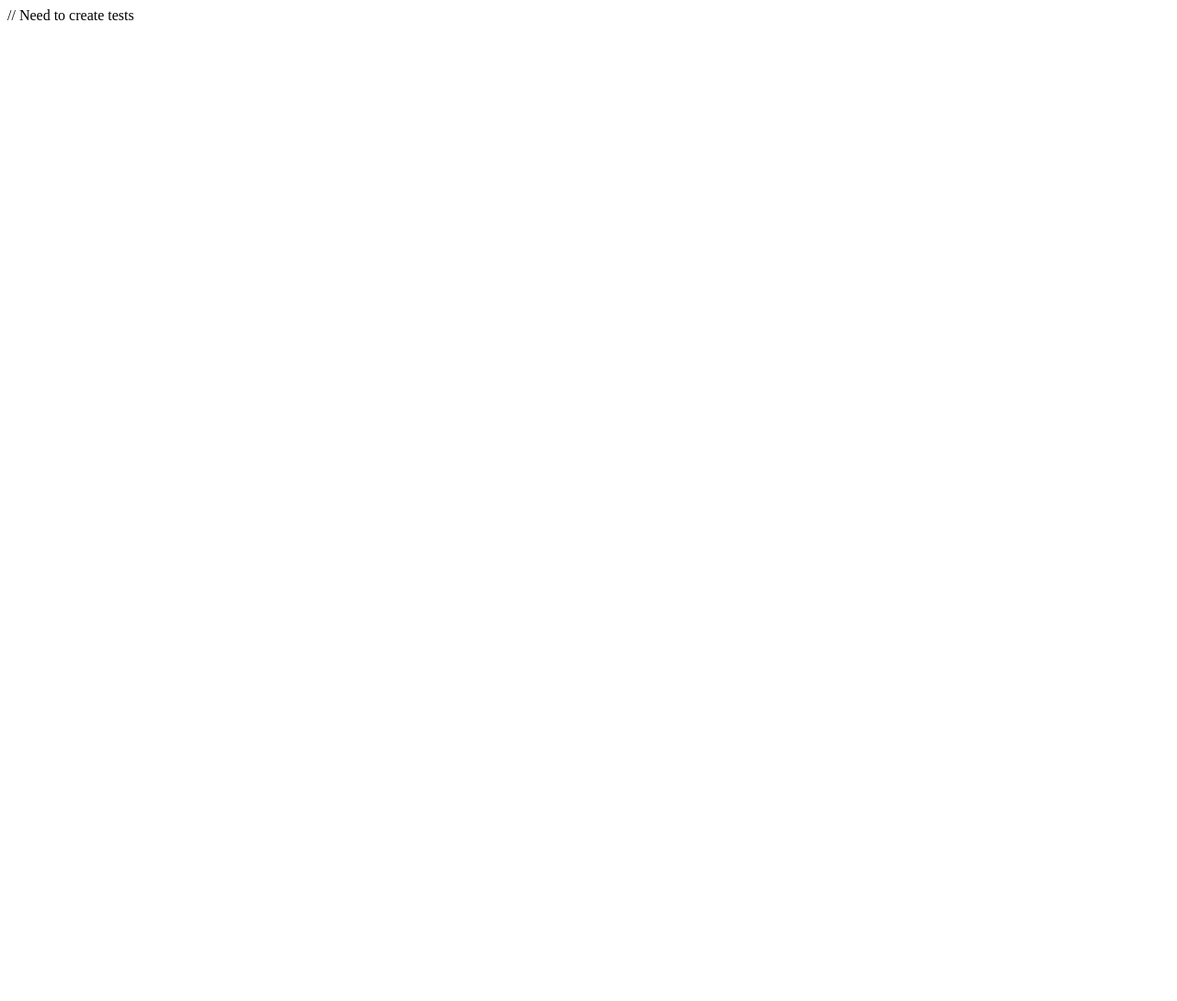
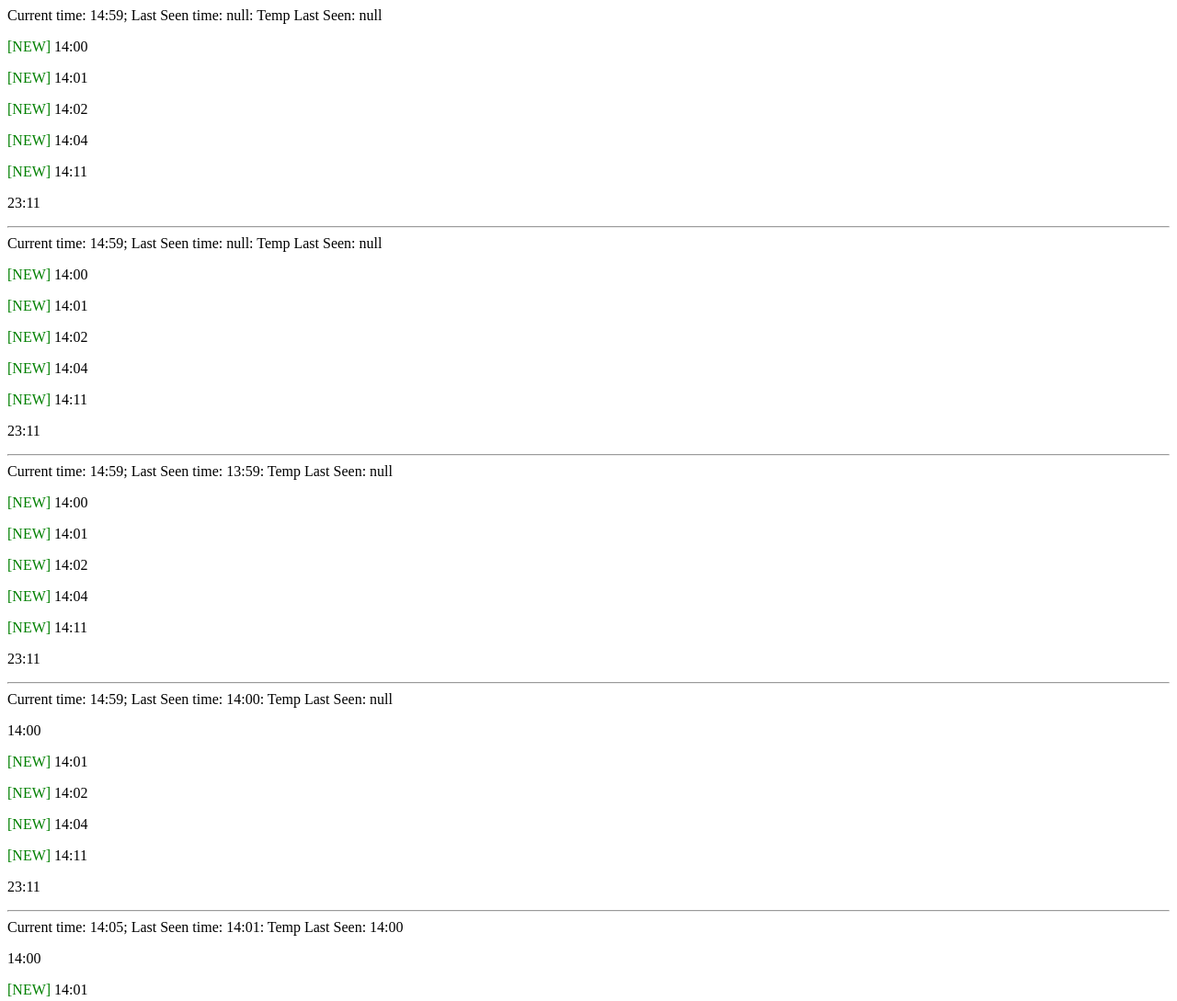
Before and after one commit to waplet/mp-extension, a browser extension: page index.html in a window 1280 px wide. Shown: the top 1089 px of the page at 92% size. Before the commit the page ends 800 px from the top, so only its background shows below. Drawn offline with Linux system fonts and the light colour scheme.

Commit message:
Tests done, but are they correct?

```diff
--- a/Post.js
+++ b/Post.js
@@ -1,24 +1,23 @@
 /**
  * @constructs
  * @param {moment} postTime
- * @parma {HTMLElement} node
+ * @param {HTMLElement} node
  */
 Post = function (postTime, node) {
     this.postTime = postTime;
     this.node = node;
-}
+};
 
 Post.prototype.markAsNew = function () {
     this.node.innerHTML = '<span style="color:green;">[NEW]</span> ' + this.node.innerHTML;
-}
+};
 
 /**
  * Return true if post is newer that it was last seen, and is "not newer" that current date
- * @param {moment} postTime
  * @param {moment} lastSeenTime
  * @param {moment} now
  * @returns {boolean}
  */
 Post.prototype.isNew = function (lastSeenTime, now) {
-    return postTime.format("X") > lastSeenTime.format("X") && postTime.format("X") <= now.format("X");
-}
+    return this.postTime.format("X") > lastSeenTime.format("X") && parseInt(this.postTime.format("X")) <= parseInt(now.format("X"));
+};
--- a/index.html
+++ b/index.html
@@ -26,16 +26,51 @@
 
     // lastSeen, tempLastSeen, Now
     var timeTests = [
-        [null, null, momentNow],
+        [null, null, "14:59"],
+        [null, null],
         ["13:59", null],
         ["14:00", null],
-        ["14:01", "14:00"],
-        ["14:05", "14:00"],
+        ["14:01", "14:00", "14:05"],
+        ["14:05", "14:00", "14:09"],
         ["14:35", "14:00"],
         ["14:40", null],
-        ["23:10", null],
-        ["23:20", null]
-    ]
+        ["23:10", null, "23:25"],
+        ["23:20", null, "23:25"],
+        [null, null, "23:25"]
+    ];
+
+    var testWrapperNode = document.getElementById('testArea');
+
+    timeTests.forEach(function (testData) {
+        console.log(testData[2], momentNow.format('HH:mm'));
+        testWrapperNode.appendChild(document.createTextNode("Current time: " + (testData[2] || momentNow.format("HH:mm")) +
+                "; Last Seen time: " + testData[0] +
+                ": Temp Last Seen: " + testData[1]
+        ));
+
+        var posts = [];
+        postTimes.forEach(function (postTime) {
+            var postNode = document.createElement('p');
+            postNode.appendChild(document.createTextNode(postTime));
+
+            var post = new Post(moment(postTime, "HH:mm"), postNode);
+            posts.push(post);
+
+            testWrapperNode.appendChild(postNode);
+        });
+
+        main(
+            posts,
+            function (lastSeenObject) {console.log(lastSeenObject); return true;},
+            (testData[2] ? moment(testData[2], "HH:mm") : momentNow),
+            {
+                w_last_seen: testData[0] ? moment(testData[0], "HH:mm").format("X") : null,
+                w_temp_last_seen: testData[1] ? moment(testData[1], "HH:mm").format("X") : null
+            }
+        );
+
+        testWrapperNode.appendChild(document.createElement('hr'));
+    });
 </script>
 
 </body>
```
